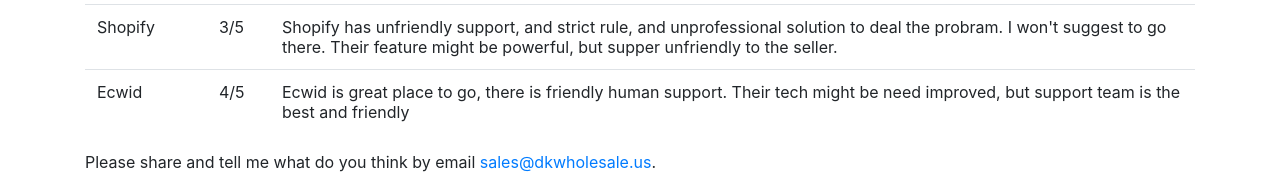
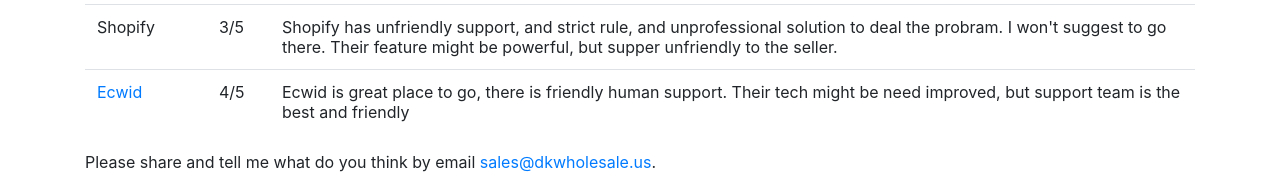
Before and after one commit to dotku/marketplaces-rank, a plain HTML site: page index.html in a window 1280 px wide. Shown: the part 227-411 px from the top of the page. Drawn offline with nearby package versions, Linux system fonts and the light colour scheme.

Commit message:
Update index.html

```diff
--- a/index.html
+++ b/index.html
@@ -1,7 +1,9 @@
 <html>
   <head>
     <!-- CSS only -->
-    <link rel="stylesheet" href="https://stackpath.bootstrapcdn.com/bootstrap/4.5.0/css/bootstrap.min.css" integrity="sha384-9aIt2nRpC12Uk9gS9baDl411NQApFmC26EwAOH8WgZl5MYYxFfc+NcPb1dKGj7Sk" crossorigin="anonymous">
+    <link rel="stylesheet" href="https://stackpath.bootstrapcdn.com/bootstrap/4.5.0/css/bootstrap.min.css"
+          integrity="sha384-9aIt2nRpC12Uk9gS9baDl411NQApFmC26EwAOH8WgZl5MYYxFfc+NcPb1dKGj7Sk"
+          crossorigin="anonymous">
     <title>Marketplaces Rank</title>
   </head>
   <body>
@@ -32,7 +34,7 @@
           I won't suggest to go there. Their feature might be powerful, but supper unfriendly to the seller.</td>
         </tr>
         <tr>
-          <td>Ecwid</td>
+          <td><a href="http://open.ecwid.com/ZmCWc">Ecwid</a></td>
           <td>4/5</td>
           <td>Ecwid is great place to go, there is friendly human support. Their tech might be need improved, but support
           team is the best and friendly</td>
```
